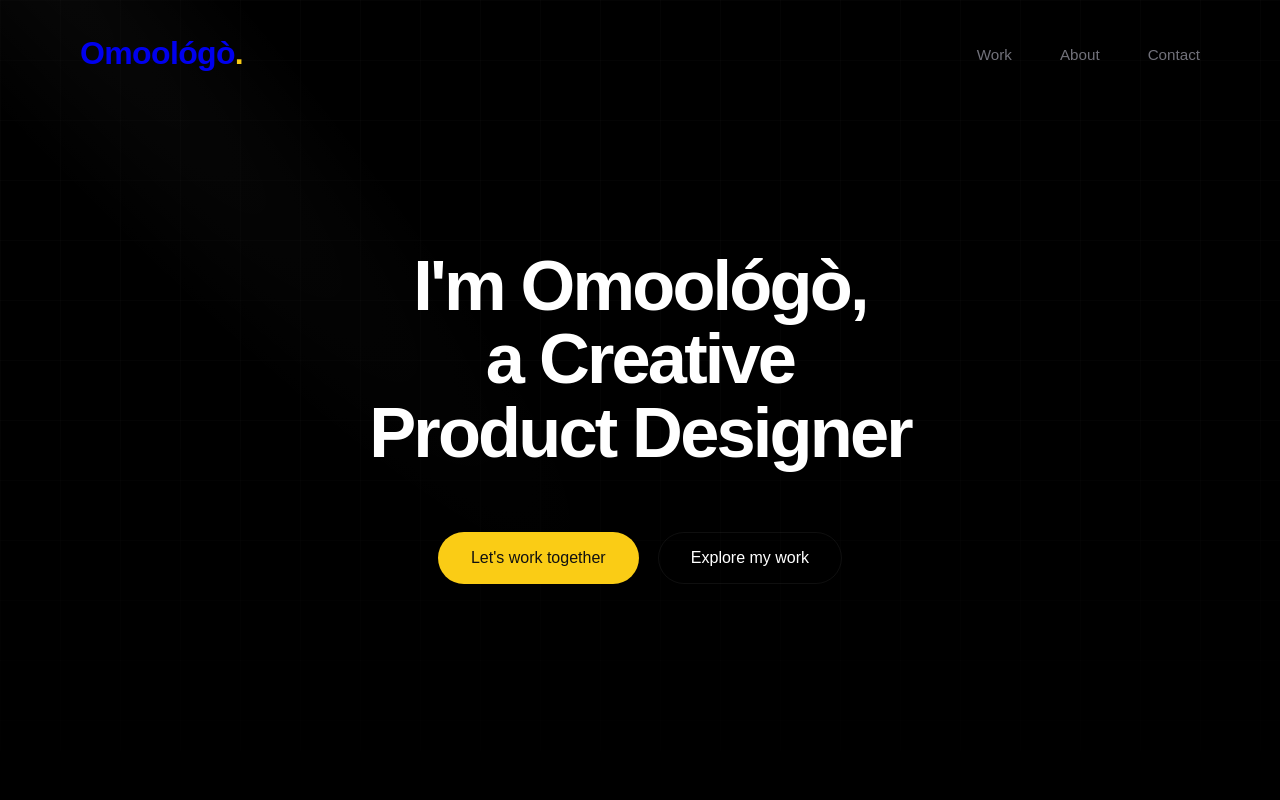
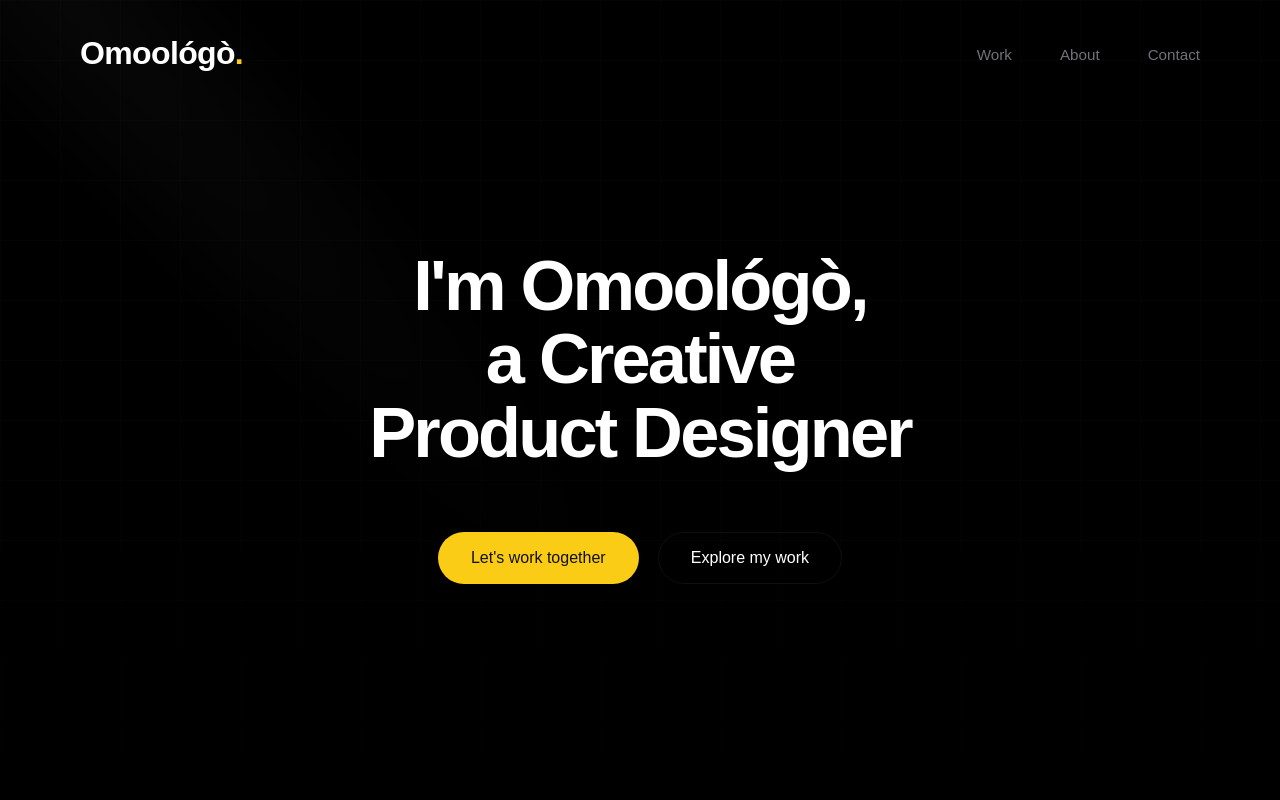
Before and after one commit to busycodingg/Portfolio, a Next.js app: page / in a window 1280 px wide. Shown: the top 800 px of the page. Built offline with nearby package versions, Linux system fonts and the light colour scheme; a web font is replaced by a local one.

Commit message:
UI refinement: updated logo color to white while maintaining stable baseline layout.

```diff
--- a/src/app/globals.css
+++ b/src/app/globals.css
@@ -130,6 +130,7 @@ header {
     position: relative;
     letter-spacing: -0.02em;
     font-family: 'Cabinet Grotesk', sans-serif;
+    color: #ffffff; /* Improved contrast */
 }
 
 .logo-dot {
```
